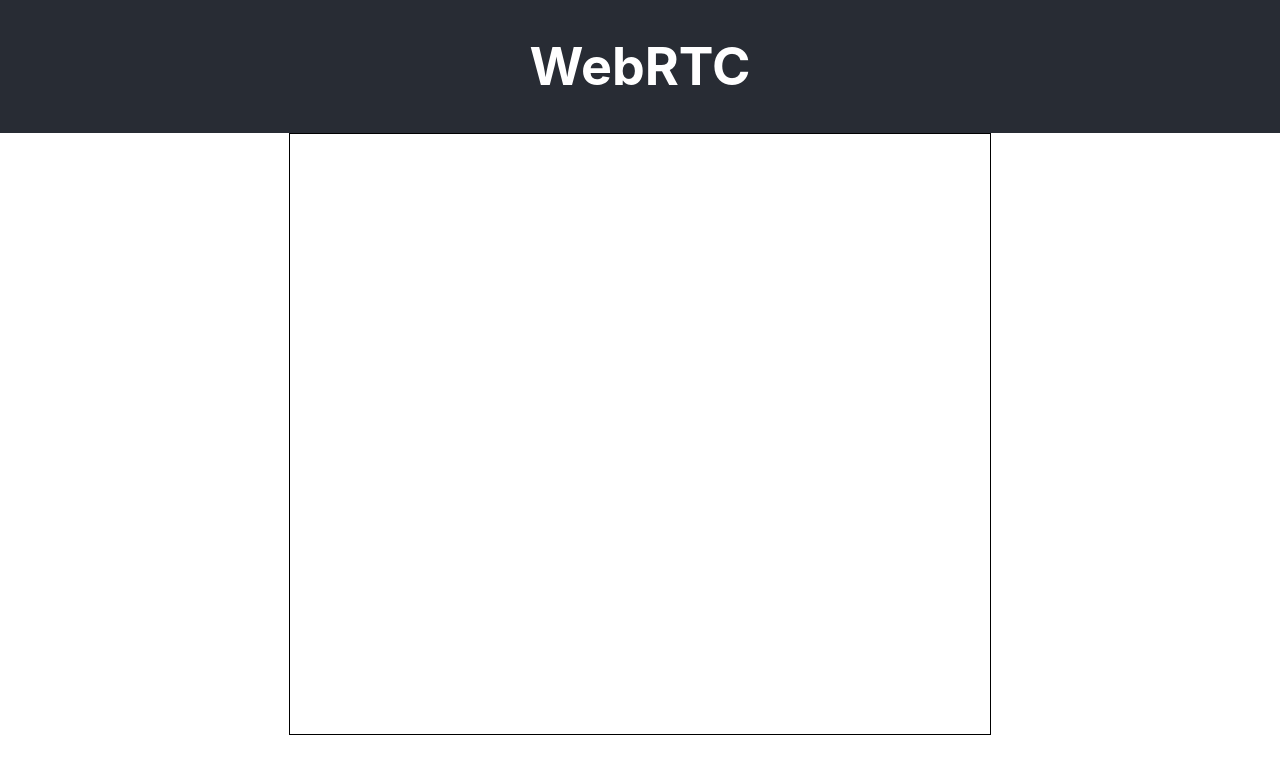
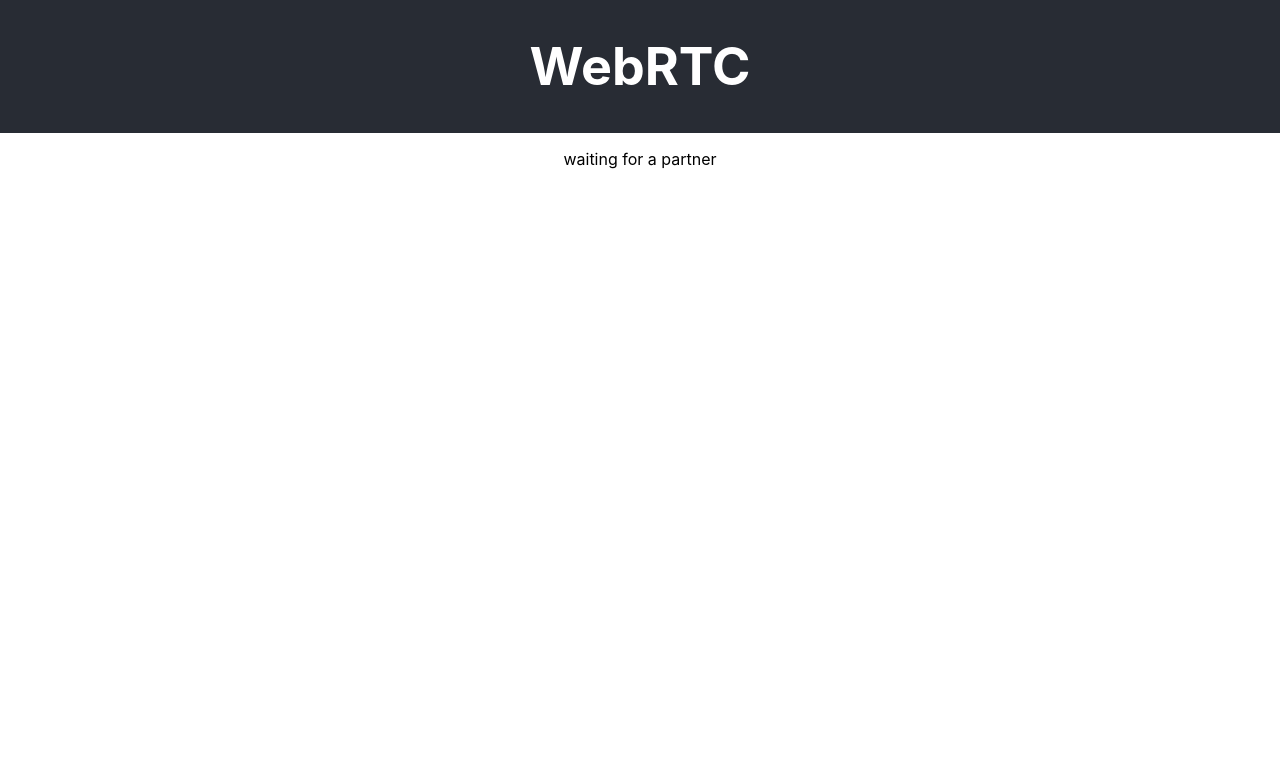
Before and after one commit to stun-project/webrtc, a React (Create React App) app: page /pong in a window 1280 px wide. Shown: the top 774 px of the page. Built offline with nearby package versions, Linux system fonts and the light colour scheme; no server answers.

Commit message:
annet arbeid må gjøres

```diff
--- a/src/components/pong.jsx
+++ b/src/components/pong.jsx
@@ -11,10 +11,14 @@ function Pong(props) {
     const partnerVideoRef = useRef();
     const videoStream = useRef();
 
+    //Mine:
+    const [awaitingGame, setAwaitingGame] = useState(true);
+
 
     useEffect(() => {
         initializeSocket();
         //initializeVideo();
+        //Initialisere spillogikk??
     },[]);
 
     const initializeSocket = () => {
@@ -50,6 +54,7 @@ function Pong(props) {
         // });
 
         socket.emit("awaitingGame");
+
         socket.on("you", (myId) => {
             setId(myId);
         });
@@ -57,79 +62,44 @@ function Pong(props) {
         socket.on("gamePartnerId", (partnerId) => {
             //sende ut et offer?
             //her har den mottatt en partner
+            setAwaitingGame(false);
+            makeCall(partnerId);
         });
 
         socket.on("waitForPartner", () => {
             //printe venteskjerm??
+            console.log("venter!");
+            setAwaitingGame(true);
         });
 
 
     };
 
+    function renderScreen(){
+        if(awaitingGame){
+            return <p>waiting for a partner</p>
+        }
+        else{
+            return <canvas id="gameScreen" width="700" height="600"/>
+        }
+    }
 
-    // const renderPeers = () => {
-    //     const renderdPeers = [];
-    //     for(const [peerId,name] of Object.entries(peers)){
-    //         if(peerId !== id){
-    //             renderdPeers.push(<p onClick={() => makeCall(peerId)} key={peerId}>{name}</p>);
-    //         }
-    //     }
-    //     return renderdPeers;
-
-    // };
-
-    // const initializeVideo = () => {
-    //     const constraints = {
-    //         'video': {
-    //             "width":500,
-    //             "height":500
-    //         },
-    //         'audio': true
-    //     }
-
-    //     navigator.mediaDevices.getDisplayMedia(constraints)
-    //         .then(stream => {
-    //             videoStream.current = stream;
-    //             let video = videoRef.current;
-    //             video.srcObject = stream;
-
-    //         })
-    //         .catch(error => {
-    //             console.error('Error accessing media devices.', error);
-    //     });
-    // };
-
-    // const renderUserVideo = () => {
-    //     return (
-    //     <video autoPlay={true} ref={videoRef} muted>
-    //         Your browser does not support the video tag.
-    //     </video>
-    //     );
-    // };
-
-    // const renderPartnerVideo = () => {
-    //     return (
-    //     <video autoPlay={true} ref={partnerVideoRef} muted>
-    //         Your browser does not support the video tag.
-    //     </video>
-    //     );
-    // };
 
     async function makeCall(peerId) {
         peerRef.current = initializePeerConnection(peerId);
-        videoStream.current.getTracks().forEach(track => {
-            peerRef.current.addTrack(track, videoStream.current);
-        });
+        // videoStream.current.getTracks().forEach(track => {
+        //     peerRef.current.addTrack(track, videoStream.current);
+        // });
 
 
-        /*
+
         const chatChannel = peerConnection.createDataChannel('chat');
         chatChannel.onmessage = (event) => console.log('onmessage:', event.data);
         chatChannel.onopen = () => {console.log('onopen')
             chatChannel.send("hola senorita");
             console.log(peerConnection)
         };
-        chatChannel.onclose = () => console.log('onclose');*/
+        chatChannel.onclose = () => console.log('onclose');
 
         const offer = await peerRef.current.createOffer();
         await peerRef.current.setLocalDescription(offer);
@@ -149,10 +119,10 @@ function Pong(props) {
             }
         });
 
-        peerConnection.addEventListener('track', async (event) => {
-            console.log("inni listener")
-            partnerVideoRef.current.srcObject = event.streams[0]
-        });
+        // peerConnection.addEventListener('track', async (event) => {
+        //     console.log("inni listener")
+        //     partnerVideoRef.current.srcObject = event.streams[0]
+        // });
 
         peerConnection.onicecandidate = (event) => {
             if (event.candidate) {
@@ -202,7 +172,7 @@ function Pong(props) {
             <aside>
                 {renderPeers()}
             </aside> */}
-            <canvas id="gameScreen" width="700" height="600"/>
+            {renderScreen()}
         </div>
     );
 }
```
